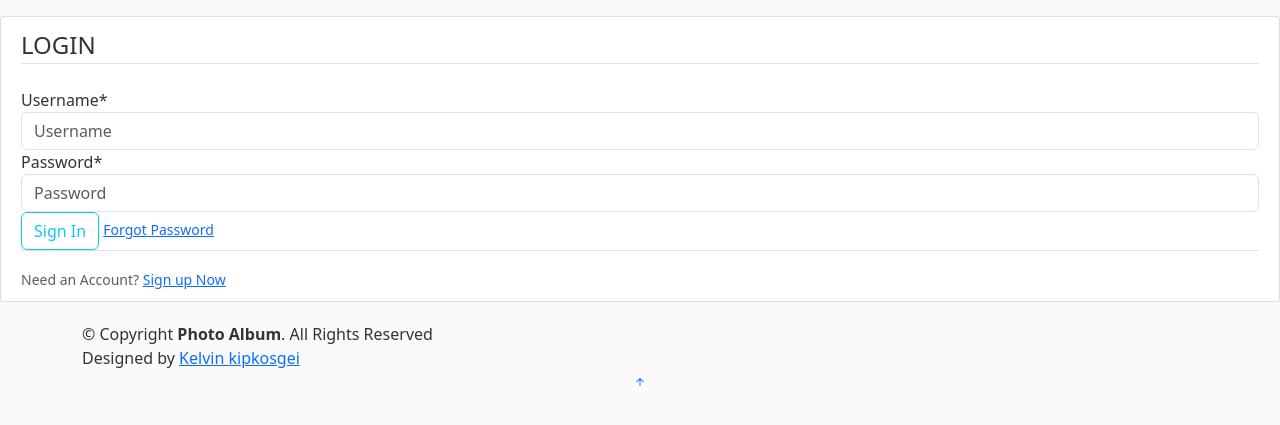
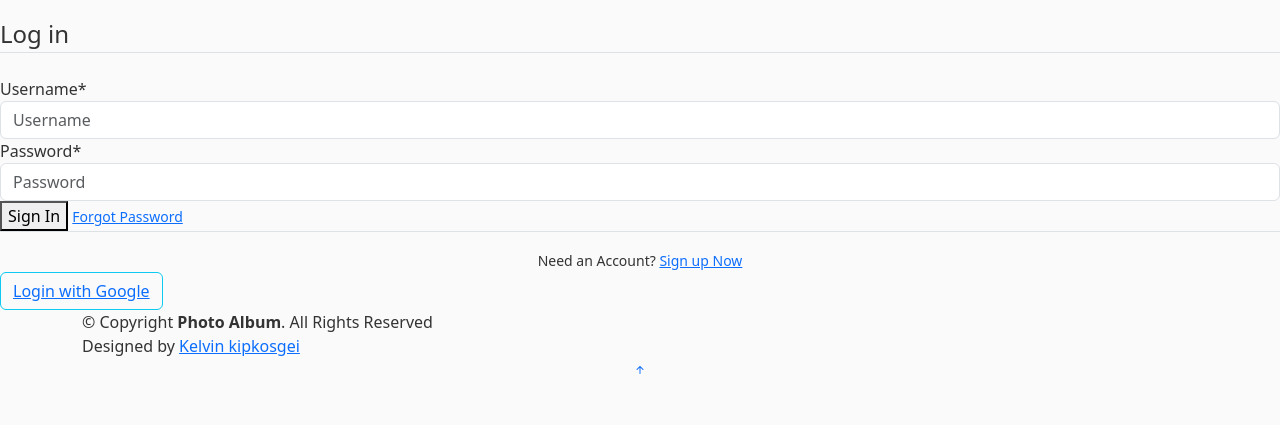
Before and after one commit to Sanga78/photoalbum, a Django app: page /login/ in a window 1280 px wide. Shown: the part 64-489 px from the top of the page. Run offline with Django 4.2, Linux system fonts and the light colour scheme; some libraries are stand-ins or nearby versions.

Commit message:
Update login.html
styled the login template

```diff
--- a/Album/Templates/users/login.html
+++ b/Album/Templates/users/login.html
@@ -1,24 +1,39 @@
 {% extends "base.html" %}
+{% load socialaccount %}
 {% load crispy_forms_tags %}
 {% block content %}
- <div class="content-section">
-    <form method="POST">
-        {%csrf_token%}
-        <fieldset class="form-group">
-            <legend class="border-bottom mb-4">LOGIN</legend>
-            {{form|crispy}}
-        </fieldset>
-        <div class="form-group">
-            <button class="btn btn-outline-info" type="submit">Sign In</button>
-            <small class="text-muted ml-2">
-                <a href="{% url 'password_reset' %}">Forgot Password</a>
-            </small>
+<div class="login-page">
+     <div class="form" id="form">
+        <div id="create-account" class="login_container">
+            <!-- <h1>Sign Up below</h1> -->
+            <form method="post" autocomplete="off">
+                {% csrf_token %}
+                {% if messages %}
+                    {% for message in messages %}
+                        <h2 class="error">{{message}}</h2>
+                    {% endfor %}
+                {% endif %}
+                <fieldset class="form-group">
+                    <legend class="border-bottom mb-4">Log in</legend>
+                    {{form|crispy}}
+                </fieldset>
+                <button id="Register_btn" type="submit">Sign In</button>
+                <small >
+                    <a  class="reset" href="{% url 'password_reset' %}">Forgot Password</a>
+                </small>
+                <center><div class="border-top pt-3">
+                    <small>
+                        Need an Account? <a id="forward_btn" class="ml-2" href="{%url 'register'%}">Sign up Now</a>
+                    </small>
+                </div></center>
+            </form>
+            <button class="btn btn-outline-info">
+                <a href="{% provider_login_url 'google'%}?next=/">
+                    <i class="fab fa-google"></i>
+                    Login with Google
+                </a>
+            </button>
         </div>
-    </form>
-    <div class="border-top pt-3">
-        <small class="text-muted">
-            Need an Account? <a class="ml-2" href="{%url 'register'%}">Sign up Now</a>
-        </small>
     </div>
- </div>
+</div>
  {%endblock content%}
```
